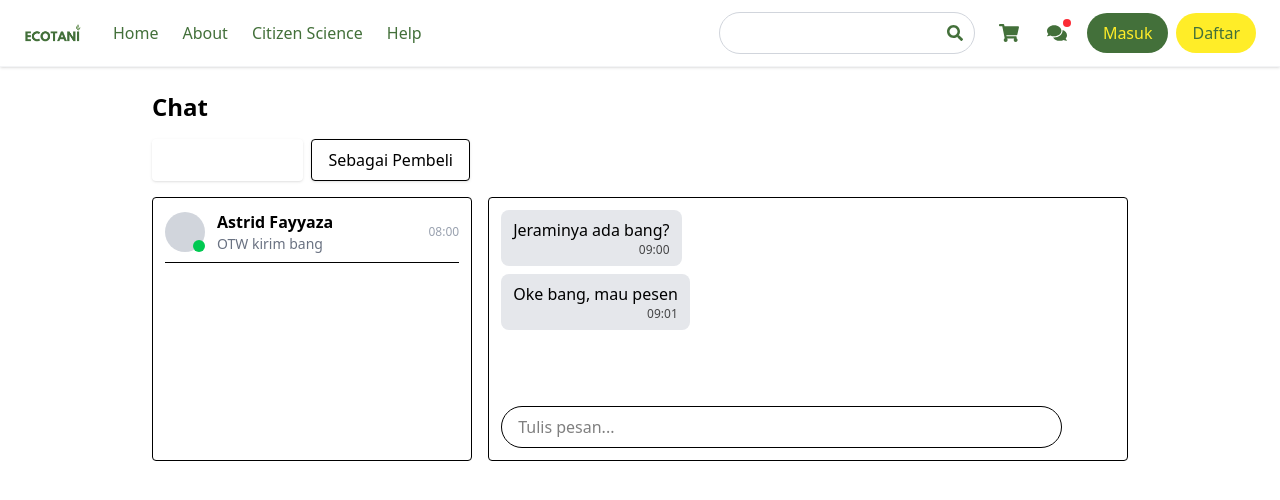
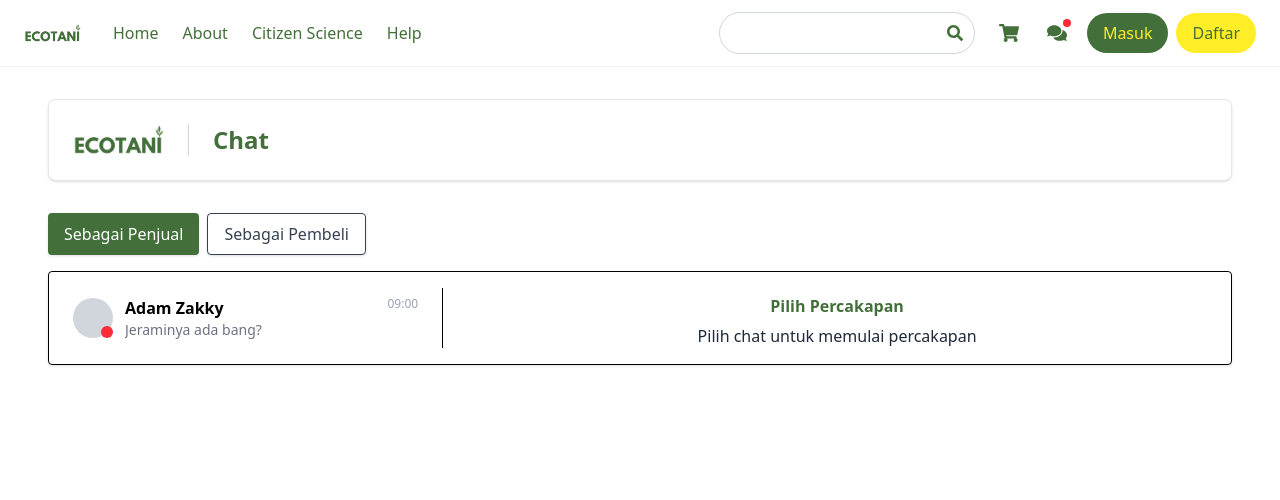
Before and after one commit to jannahkrn/fe-ecotani, a React (Vite) app: page /chat in a window 1280 px wide. Shown: the top 500 px of the page. Built offline with nearby package versions, Linux system fonts and the light colour scheme.

Commit message:
edit chat

```diff
--- a/src/pages/user/ChatPage.jsx
+++ b/src/pages/user/ChatPage.jsx
@@ -1,24 +1,26 @@
 import React, { useState } from "react";
 
 const ChatPage = () => {
-  const [activeTab, setActiveTab] = useState("penjual"); // "penjual" | "pembeli"
+  const [activeTab, setActiveTab] = useState("penjual");
+  const [selectedChat, setSelectedChat] = useState(null);
 
   const chats = [
     {
       id: 1,
-      role: "pembeli",
+      role: "penjual",
       name: "Adam Zakky",
       lastMessage: "Jeraminya ada bang?",
       time: "09:00",
       messages: [
         { sender: "pembeli", text: "Jeraminya ada bang?", time: "09:00" },
+        { sender: "penjual", text: "Ready bang", time: "09:00" },
         { sender: "pembeli", text: "Oke bang, mau pesen", time: "09:01" },
-        { sender: "penjual", text: "Ready bang", time: "09:02" },
+        { sender: "penjual", text: "Langsung aja bang", time: "09:02" },
       ],
     },
     {
       id: 2,
-      role: "penjual",
+      role: "pembeli",
       name: "Astrid Fayyaza",
       lastMessage: "OTW kirim bang",
       time: "08:00",
@@ -27,99 +29,134 @@ const ChatPage = () => {
   ];
 
   return (
-    <div className="p-6 max-w-5xl mx-auto">
-      <h1 className="text-2xl font-bold text-ecotani-green mb-4">Chat</h1>
+    <div className="font-sans bg-white min-h-screen flex flex-col">
+      {/* Kontainer utama untuk konten halaman */}
+      <div className="container mx-auto px-12 py-8 flex-grow">
+
+        {/* Card judul halaman */}
+        <div className="bg-white rounded-lg shadow-sm border border-gray-200 p-6 flex items-center gap-4 mb-8">
+          {<img
+            src="/src/assets/logo.png"
+            alt="Ecotani Logo"
+            className="h-8"
+          />}
+          <div className="w-[1px] h-8 bg-gray-300 mx-2"></div>
+          <h1 className="text-2xl font-bold text-[#43703a]">
+            Chat
+          </h1>
+        </div>
 
         {/* Toggle Tab */}
         <div className="flex gap-2 mb-4">
           <button
             className={`px-4 py-2 rounded shadow ${
-            activeTab === "penjual"
-              ? "bg-ecotani-green text-white"
-              : "bg-white border"
+              activeTab === "penjual" ? "bg-[#43703A] text-white" : "bg-white border text-gray-700"
             }`}
-          onClick={() => setActiveTab("penjual")}
+            onClick={() => {
+              setActiveTab("penjual");
+              setSelectedChat(null);
+            }}
           >
             Sebagai Penjual
           </button>
           <button
             className={`px-4 py-2 rounded shadow ${
-            activeTab === "pembeli"
-              ? "bg-ecotani-green text-white"
-              : "bg-white border"
+              activeTab === "pembeli" ? "bg-[#43703A] text-white" : "bg-white border text-gray-700"
             }`}
-          onClick={() => setActiveTab("pembeli")}
+            onClick={() => {
+              setActiveTab("pembeli");
+              setSelectedChat(null);
+            }}
           >
             Sebagai Pembeli
           </button>
         </div>
 
+        {/* List Chat & Chat Area */}
+        <div className="flex gap-4 border rounded shadow p-4">
           {/* List Chat */}
-      <div className="flex gap-4">
-        <div className="w-1/3 border rounded p-3 space-y-4">
+          <div className="w-1/3 space-y-4 pr-4 border-r">
             {chats
               .filter((c) => c.role === activeTab)
               .map((chat) => (
                 <div
                   key={chat.id}
-                className="flex items-center gap-3 border-b pb-2"
+                  className={`flex items-center gap-3 p-2 rounded cursor-pointer transition-colors duration-200 ${
+                    selectedChat?.id === chat.id ? "bg-gray-200" : "hover:bg-gray-100"
+                  }`}
+                  onClick={() => setSelectedChat(chat)}
                 >
                   <div className="relative">
                     <div className="h-10 w-10 rounded-full bg-gray-300"></div>
                     {/* indikator pesan */}
                     <span
                       className={`absolute bottom-0 right-0 h-3 w-3 rounded-full ${
-                      chat.role === "pembeli" ? "bg-red-500" : "bg-green-500"
+                        activeTab === "penjual" ? "bg-red-500" : "bg-green-500"
                       }`}
                     ></span>
                   </div>
-                <div>
-                  <p className="font-semibold text-ecotani-green">
-                    {chat.name}
-                  </p>
-                  <p className="text-gray-500 text-sm">{chat.lastMessage}</p>
+                  <div className="flex-1">
+                    <p className="font-semibold">{chat.name}</p>
+                    <p className="text-gray-500 text-sm truncate">{chat.lastMessage}</p>
                   </div>
-                <span className="ml-auto text-xs text-gray-400">
-                  {chat.time}
-                </span>
+                  <span className="text-xs text-gray-400 self-start">{chat.time}</span>
                 </div>
               ))}
           </div>
 
           {/* Area Chat */}
-        <div className="w-2/3 border rounded p-3 flex flex-col">
-          <div className="flex-1 space-y-2">
-            {chats[0].messages.map((msg, idx) => (
+          <div className="w-2/3 flex flex-col justify-between">
+            {!selectedChat ? (
+              <><div className="flex-10 flex items-center justify-center text-center text-[#43703a] font-bold">
+                <p className="p-1">Pilih Percakapan</p>
+              </div><div className="flex-1 flex items-center justify-center text-center text-gray-400">
+                  <p className="text-gray-800">Pilih chat untuk memulai percakapan</p>
+                </div></>
+
+            ) : (
+              <div className="flex-1 space-y-4 overflow-y-auto pr-2">
+                {selectedChat.messages.map((msg, idx) => (
                   <div
                     key={idx}
-                className={`flex ${
+                    className={`flex items-end gap-2 ${
                       msg.sender === "penjual" ? "justify-end" : "justify-start"
                     }`}
                   >
+                    {msg.sender !== "penjual" && (
+                      <div className="h-8 w-8 rounded-full bg-gray-300"></div>
+                    )}
                     <div
-                  className={`px-3 py-2 rounded-lg ${
+                      className={`px-3 py-2 rounded-lg max-w-xs ${
                         msg.sender === "penjual"
-                      ? "bg-ecotani-green text-white"
-                      : "bg-gray-200"
+                          ? "bg-[#43703a] text-white rounded-br-none"
+                          : "bg-gray-200 rounded-bl-none"
                       }`}
                     >
                       {msg.text}
-                  <span className="block text-xs text-right opacity-70">
+                      <span className="block text-xs text-right opacity-80 mt-1">
                         {msg.time}
                       </span>
                     </div>
+                    {msg.sender === "penjual" && (
+                      <div className="h-8 w-8 rounded-full bg-gray-300"></div>
+                    )}
                   </div>
                 ))}
               </div>
-          <div className="mt-3 flex gap-2">
+            )}
+
+            {selectedChat && (
+              <div className="mt-4 flex gap-2">
                 <input
                   type="text"
                   placeholder="Tulis pesan..."
-              className="flex-1 border rounded-full px-4 py-2 focus:outline-none"
+                  className="flex-1 border border-gray-300 rounded-full px-4 py-2 focus:outline-none focus:ring-2 focus:ring-green-700"
                 />
-            <button className="px-4 py-2 bg-ecotani-green text-white rounded-full">
-              ➤
+                <button className="px-4 py-2 bg-[#43703a] text-white rounded-full">
+                  <span className="transform rotate-45 inline-block">➤</span>
                 </button>
+              </div>
+            )}
           </div>
         </div>
       </div>
```
Lines whose indentation alone changed are shown as unchanged.
